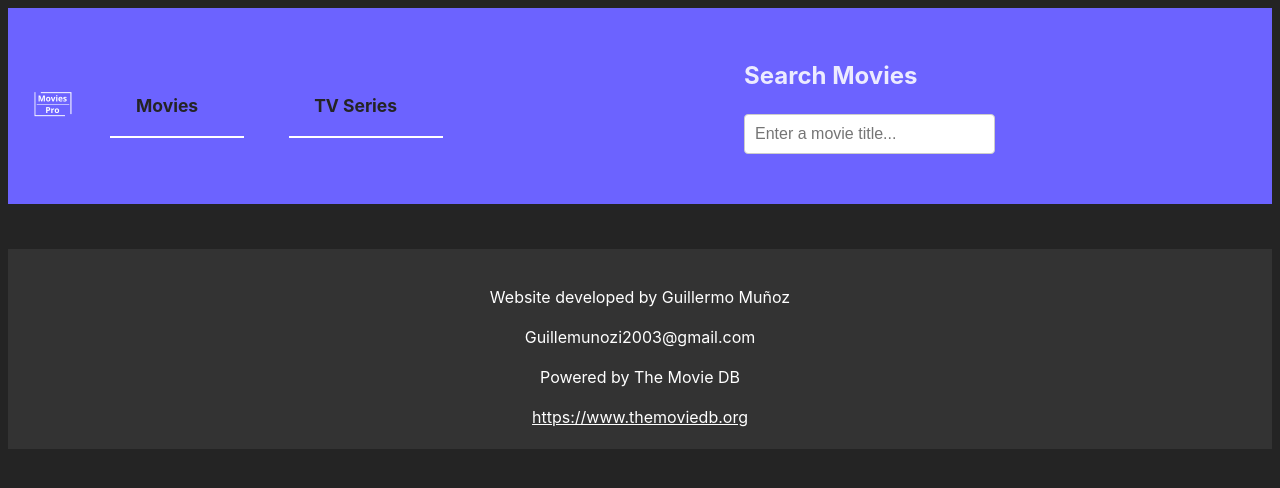
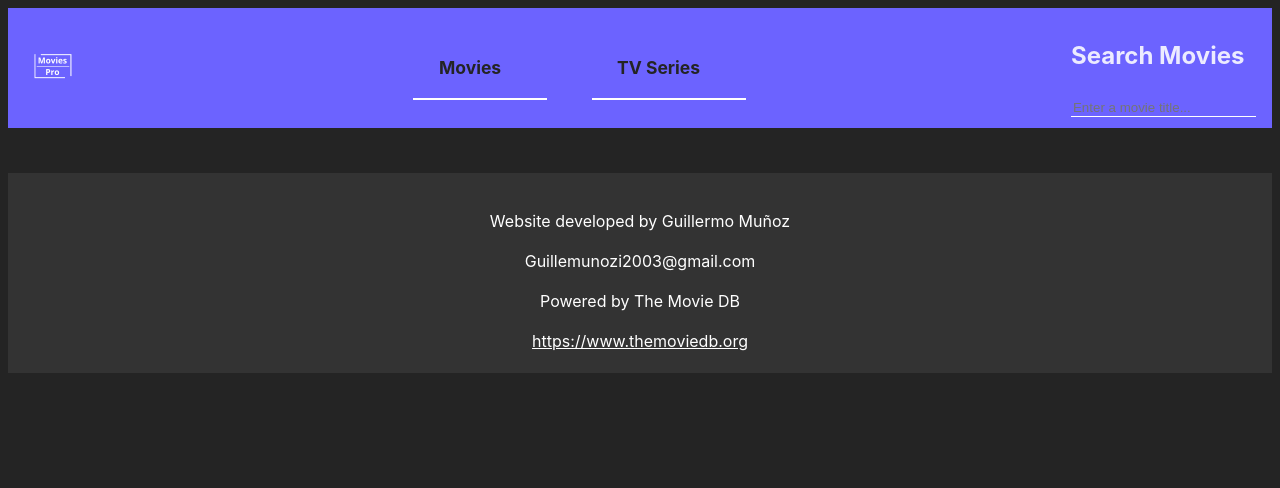
Before and after one commit to Guillo343/moviesPro, a React (Vite) app in the folder movies/: page / in a window 1280 px wide. Shown: the top 488 px of the page. Built offline with nearby package versions, Linux system fonts and the light colour scheme.

Commit message:
Update Searcher.css

```diff
--- a/movies/public/Searcher.css
+++ b/movies/public/Searcher.css
@@ -1,30 +1,11 @@
-/* Searcher.css */
-
-.searcher-cont {
-    max-width: 600px;
-    margin: 0 auto;
-    padding: 20px;
+.searcher-inp {
+  background-color: transparent;
+  border: none;
+  border-bottom: 1px solid #ffffff; /* Add a bottom border for visibility */
+  color: #ffffff; /* Set text color to white */
+  outline: none; /* Remove outline */
+  width: 100%; /* Set width to 100% */
 }
-
-  .searcher-h1 {
-    font-size: 24px;
-    margin-bottom: 20px;
-  }
-
-  .searcher-inp {
-    width: 100%;
-    padding: 10px;
-    font-size: 16px;
-    border: 1px solid #ccc;
-    border-radius: 4px;
-    margin-bottom: 20px;
-  }
-
-  .searcher-inp:focus {
-    outline: none;
-    border-color: #6c63ff;
-  }
-
 .searcher-suggestions {
   list-style-type: none;
   padding: 0;
@@ -32,15 +13,18 @@
 }
 
 .searcher-suggestions li {
+  display: flex;
+  align-items: center;
   padding: 10px;
   cursor: pointer;
-    background-color: #f9f9f9;
-    color: #000;
-    border: 1px solid #ccc;
-    border-radius: 4px;
-    margin-bottom: 5px;
 }
 
 .searcher-suggestions li:hover {
-    background-color: #eaeaea;
+  background-color: rgba(255, 255, 255, 0.1);
 }
+
+.searcher-suggestions li img {
+  width: 50px;
+  height: auto;
+  margin-right: 10px;
+}
```
Lines whose indentation alone changed are shown as unchanged.
